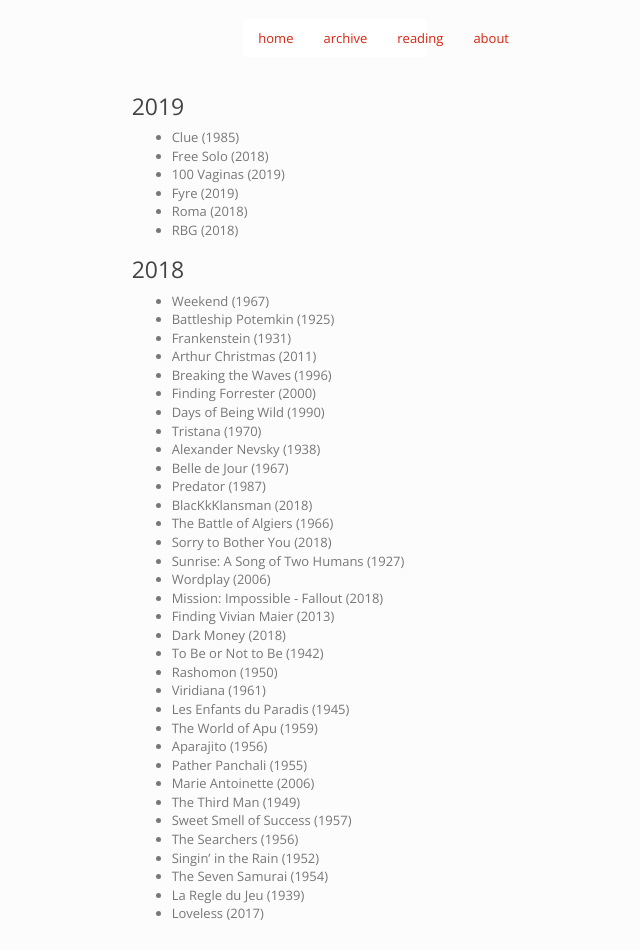
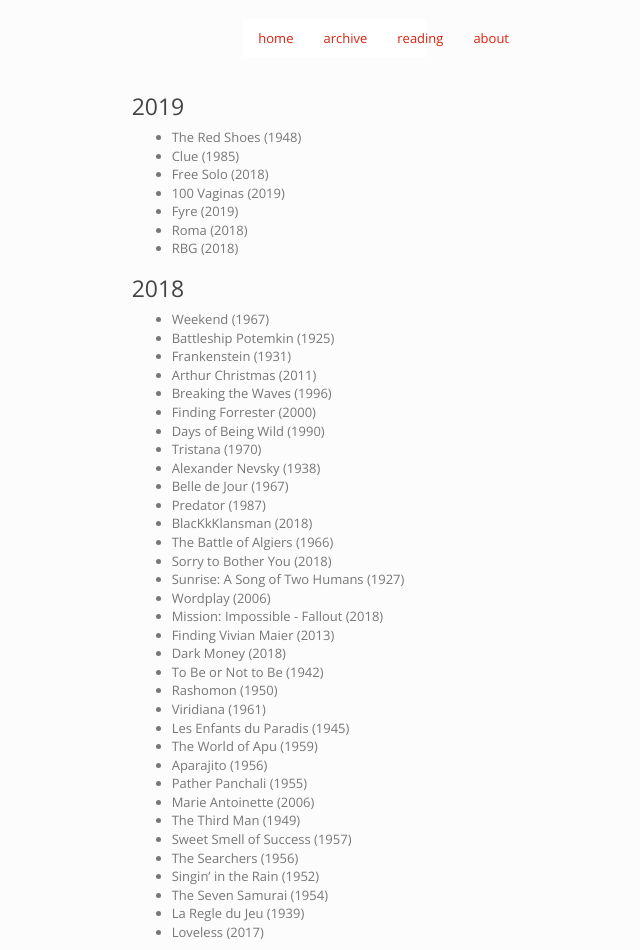
Before and after one commit to imtayadeway/imtayadeway.github.io, a Jekyll site: the page built from film/index.md, in a window 1280 px wide. Shown: the whole page, without its empty margins (305-945 px from the left). Built offline with Jekyll 4.4.1, drawn with Linux system fonts in a browser that asks for light colours.

Commit message:
The Red shoes

```diff
--- a/film/index.md
+++ b/film/index.md
@@ -5,6 +5,7 @@
 
 ### 2019
 
+- The Red Shoes (1948)
 - Clue (1985)
 - Free Solo (2018)
 - 100 Vaginas (2019)
```
